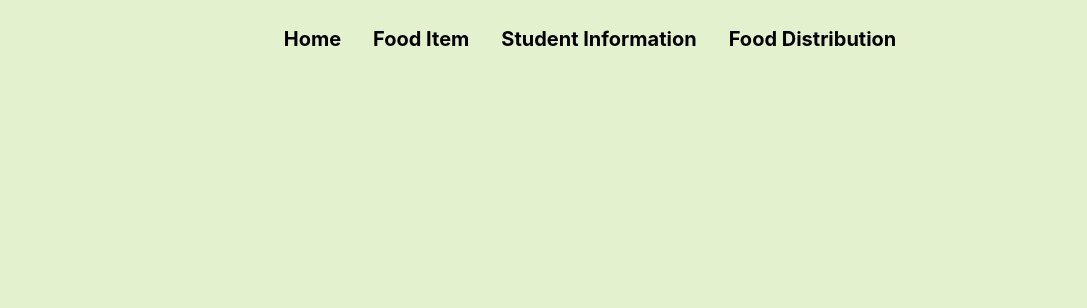
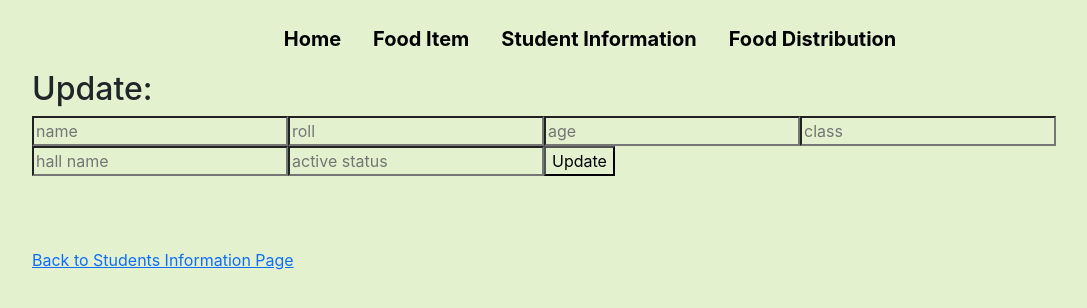
Before and after one commit to Uchchash346/Yooda-Hostel-Frontend, a React (Create React App) app: page /students/update/1 in a window 1280 px wide. Shown: the top 308 px of the page, without its empty margins (50-1137 px from the left). Built offline with nearby package versions, Linux system fonts and the light colour scheme; no server answers.

Commit message:
updated food item functionality

```diff
--- a/src/App.js
+++ b/src/App.js
@@ -8,6 +8,7 @@ import HomePage from './components/HomePage/HomePage';
 // import Login from './components/Login/Login';
 import DisplayStudentInfo from './components/StudentInfo/DisplayStudentInfo';
 import StudentInfo from './components/StudentInfo/StudentInfo';
+import UpdateStudentInfo from './components/StudentInfo/UpdateStudentInfo';
 
 function App() {
   return (
@@ -18,9 +19,10 @@ function App() {
         {/* <Route path="" element={<Header />} /> */}
         <Route path="/foodItem" element={<FoodItem />} />
         <Route path="/addFoodItem" element={<AddFoodItem />} />
+        <Route path="/studentInfo" element={<DisplayStudentInfo />} />
         <Route path="/addStudentInformation" element={<StudentInfo />} />
-        <Route path="/studentInfo" element={<DisplayStudentInfo />} />
         <Route path="/foods/update/:id" element={<UpdateFoodItem />} />
+        <Route path="/students/update/:id" element={<UpdateStudentInfo />} />
       </Routes>
 
     </>
--- a/src/components/FoodItem/UpdateFoodItem.js
+++ b/src/components/FoodItem/UpdateFoodItem.js
@@ -48,7 +48,6 @@ const UpdateFoodItem = () => {
             })
         e.preventDefault();
     }
-
     return (
         <div className="container">
             <h2 className="pt-2">Update: {displayFoods.name}</h2>
--- a/src/components/StudentInfo/DisplayStudentInfo.js
+++ b/src/components/StudentInfo/DisplayStudentInfo.js
@@ -2,6 +2,7 @@
 import React, { useEffect, useState } from 'react';
 import { FiEdit } from 'react-icons/fi';
 import { MdDelete } from 'react-icons/md';
+import { Link } from 'react-router-dom';
 import './StudentInfo.css';
 
 const DisplayStudentInfo = () => {
@@ -63,7 +64,11 @@ const DisplayStudentInfo = () => {
                                         onClick={() => handleDeleteStudentInformation(displayStudents._id)}>
                                         <MdDelete className="icon-button" />
                                     </td>
-                                    <td><FiEdit className="icon-button" /></td>
+                                    <Link to={`/students/update/${displayStudents._id}`}>
+                                        <td>
+                                            <FiEdit className="icon-button" />
+                                        </td>
+                                    </Link>
                                 </tr>
                             )
                         }
--- a/src/components/StudentInfo/UpdateStudentInfo.js
+++ b/src/components/StudentInfo/UpdateStudentInfo.js
@@ -1,9 +1,138 @@
-import React from 'react';
+import React, { useEffect, useState } from 'react';
+import { useParams } from 'react-router-dom';
 
 const UpdateStudentInfo = () => {
+    const [displayInfo, setDisplayInfo] = useState([]);
+    const { id } = useParams();
+
+    useEffect(() => {
+        const url = `http://localhost:5500/students/${id}`;
+        fetch(url)
+            .then(res => res.json())
+            .then(data => setDisplayInfo(data))
+    }, [])
+
+    // Update Student Info
+    // Update Student Name
+    const handleStudentNameChange = e => {
+        const updatedName = e.target.value;
+        const updatedStudentName = {
+            name: updatedName,
+            roll: setDisplayInfo.roll,
+            age: setDisplayInfo.age,
+            classNo: setDisplayInfo.class,
+            hallName: setDisplayInfo.hallName,
+            statusActive: setDisplayInfo.statusActive,
+        };
+        setDisplayInfo(updatedStudentName);
+    }
+
+    // Update Student Roll
+    const handleStudentRollChange = e => {
+        const updatedRoll = e.target.value;
+        const updatedStudentRoll = {
+            name: setDisplayInfo.name,
+            roll: updatedRoll,
+            age: setDisplayInfo.age,
+            classNo: setDisplayInfo.class,
+            hallName: setDisplayInfo.hallName,
+            statusActive: setDisplayInfo.statusActive,
+        };
+        setDisplayInfo(updatedStudentRoll);
+    }
+
+    // Update Student Age
+    const handleStudentAgeChange = e => {
+        const updatedAge = e.target.value;
+        const updatedStudentAge = {
+            name: setDisplayInfo.name,
+            roll: setDisplayInfo.roll,
+            age: updatedAge,
+            classNo: setDisplayInfo.class,
+            hallName: setDisplayInfo.hallName,
+            statusActive: setDisplayInfo.statusActive,
+        };
+        setDisplayInfo(updatedStudentAge);
+    }
+
+    // Update Student Class
+    const handleStudentClassChange = e => {
+        const updatedClass = e.target.value;
+        const updatedStudentClass = {
+            name: setDisplayInfo.name,
+            roll: setDisplayInfo.roll,
+            age: setDisplayInfo.age,
+            classNo: updatedClass,
+            hallName: setDisplayInfo.hallName,
+            statusActive: setDisplayInfo.statusActive,
+        };
+        setDisplayInfo(updatedStudentClass);
+    }
+
+    // Update Student Hall Name
+    const handleStudentHallNameChange = e => {
+        const updatedHallName = e.target.value;
+        const updatedStudentHallName = {
+            name: setDisplayInfo.name,
+            roll: setDisplayInfo.roll,
+            age: setDisplayInfo.age,
+            classNo: setDisplayInfo.class,
+            hallName: updatedHallName,
+            statusActive: setDisplayInfo.statusActive,
+        };
+        setDisplayInfo(updatedStudentHallName);
+    }
+
+    // Update Student Hall Name
+    const handleStudentActiveStatus = e => {
+        const updatedActiveStatus = e.target.value;
+        const updatedStudentActiveStatus = {
+            name: setDisplayInfo.name,
+            roll: setDisplayInfo.roll,
+            age: setDisplayInfo.age,
+            classNo: setDisplayInfo.class,
+            hallName: setDisplayInfo.hallName,
+            statusActive: updatedActiveStatus,
+        };
+        setDisplayInfo(updatedStudentActiveStatus);
+    }
+
+    const handleUpdateStudentsInformation = (e) => {
+        const url = `http://localhost:5500/students/${id}`;
+        fetch(url, {
+            method: 'PUT',
+            headers: {
+                'content-type': 'application/json'
+            },
+            body: JSON.stringify(displayInfo)
+        })
+            .then(res => res.json())
+            .then(data => {
+                if (data.modifiedCount > 0) {
+                    alert('Updated Students Information Successfully')
+                    setDisplayInfo({})
+                }
+            })
+        e.preventDefault();
+    }
+
+
     return (
-        <div>
-
+        <div className="container">
+            <h2 className="pt-2">Update: {displayInfo.name}</h2>
+            <form onSubmit={handleUpdateStudentsInformation} action="">
+                <input placeholder="name" type="text" onChange={handleStudentNameChange} value={displayInfo.name || ''} />
+                <input placeholder="roll" type="number" onChange={handleStudentRollChange} value={displayInfo.roll || ''} />
+                <input placeholder="age" type="number" onChange={handleStudentAgeChange} value={displayInfo.age || ''} />
+                <input placeholder="class" type="text" onChange={handleStudentClassChange} value={displayInfo.classNo || ''} />
+                <input placeholder="hall name" type="text" onChange={handleStudentHallNameChange} value={displayInfo.hallName || ''} />
+                <input placeholder="active status" type="text" onChange={handleStudentActiveStatus} value={displayInfo.statusActive || ''} />
+                <input type="submit" value="Update" />
+            </form>
+            <br />
+            <div className="pt-5">
+                <a href="/studentInfo">Back to Students Information Page</a>
+            </div>
         </div>
     );
 };
```
